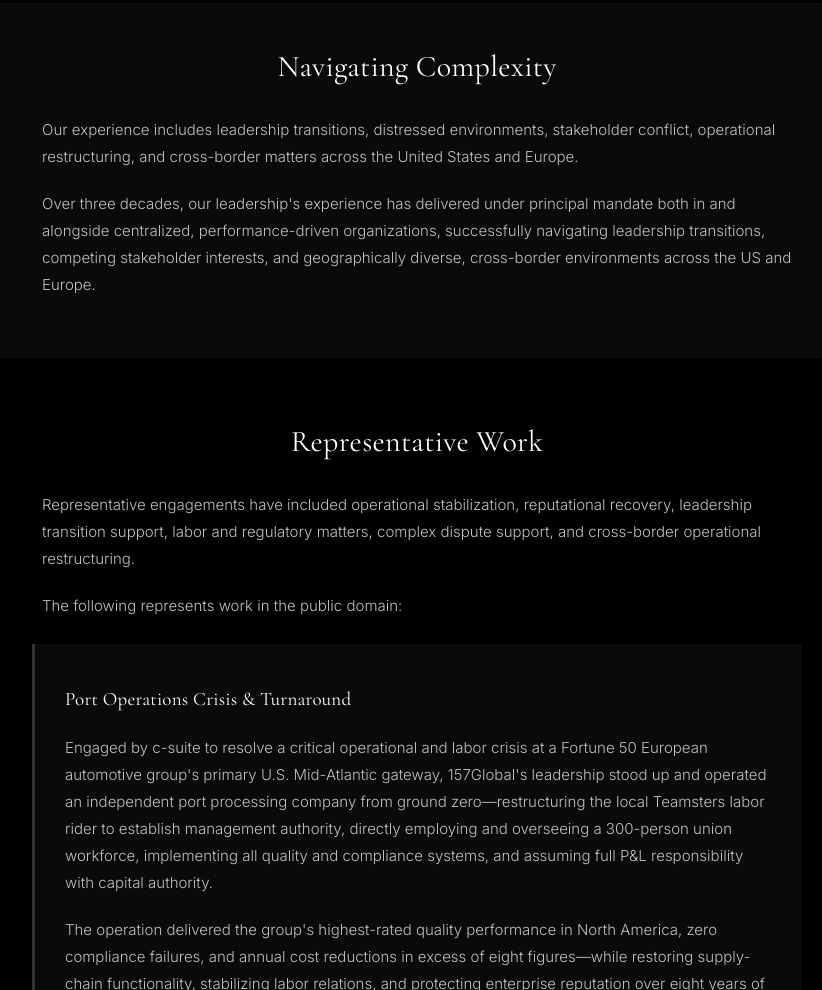
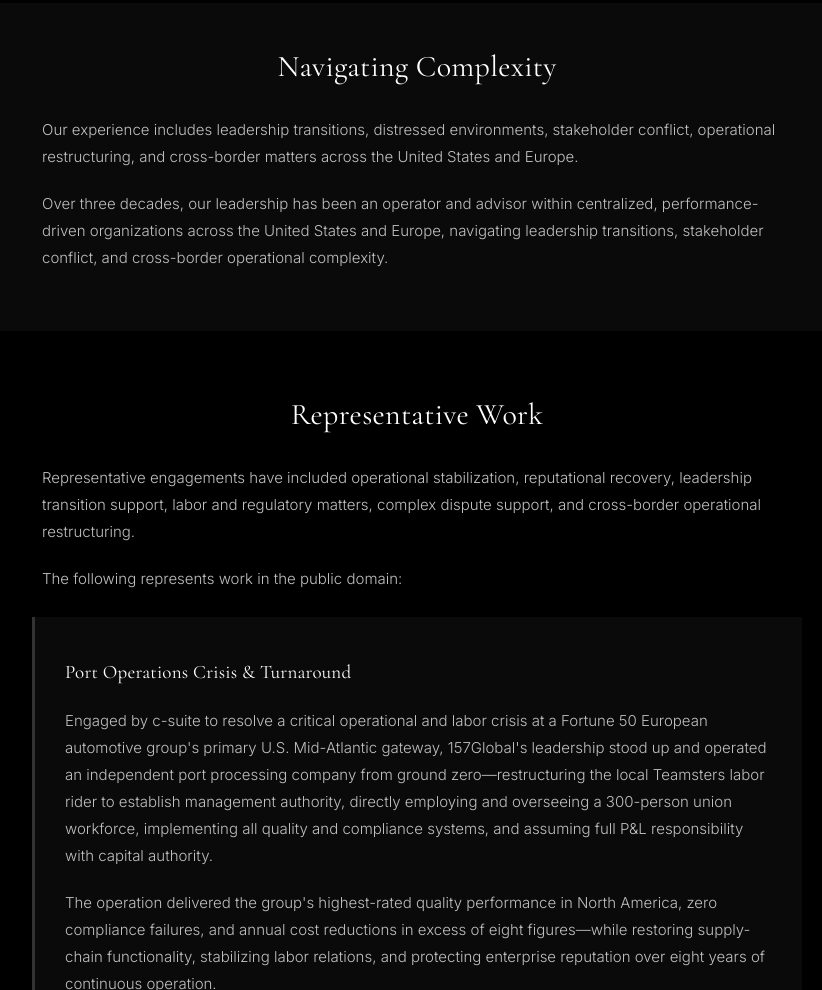
Before and after one commit to SGII21/157Global-site, a plain HTML site: page index.html in a window 1280 px wide. Shown: the part 1481-2471 px from the top of the page, without its empty margins (223-1045 px from the left). Drawn offline with nearby package versions, Linux system fonts and the light colour scheme.

Commit message:
Update index.html

```diff
--- a/index.html
+++ b/index.html
@@ -112,7 +112,7 @@
             <h2>Navigating Complexity</h2>
 
             <p>Our experience includes leadership transitions, distressed environments, stakeholder conflict, operational restructuring, and cross-border matters across the United States and Europe.</p>
-            <p>Over three decades, our leadership's experience has delivered under principal mandate both in and alongside centralized, performance-driven organizations, successfully navigating leadership transitions, competing stakeholder interests, and geographically diverse, cross-border environments across the US and Europe.</p>
+            <p>Over three decades, our leadership has been an operator and advisor within centralized, performance-driven organizations across the United States and Europe, navigating leadership transitions, stakeholder conflict, and cross-border operational complexity.</p>
 
             </div>
 
```
